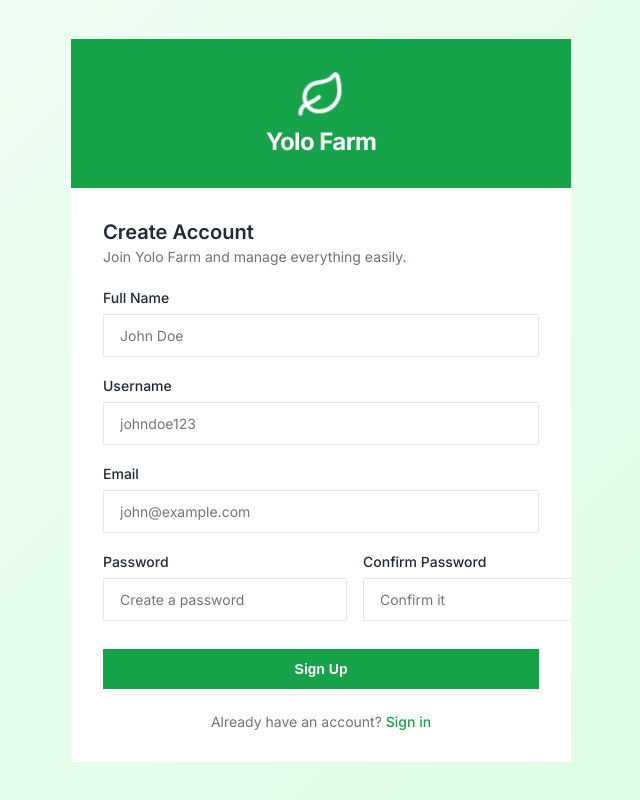
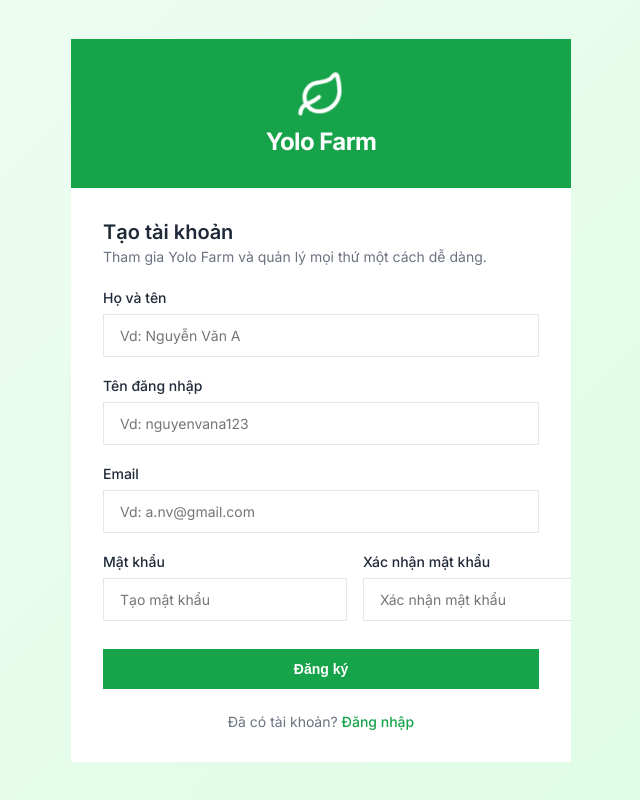
Before and after one commit to tinletrongCS/dadn-server, a React (Vite) app in the folder client/: page /register in a window 1280 px wide. Shown: the whole page, without its empty margins (319-959 px from the left). Built offline with nearby package versions, Linux system fonts and the light colour scheme.

Commit message:
update UX

```diff
--- a/client/src/pages/Login.jsx
+++ b/client/src/pages/Login.jsx
@@ -21,7 +21,7 @@
       login(data.access_token);
       navigate('/');
     } catch (err) {
-      setError(err.message || "Failed to login");
+      setError(err.message || "Đăng nhập thất bại");
     } finally {
       setLoading(false);
     }
@@ -33,11 +33,12 @@
         <div className="auth-header">
           <Leaf className="logo-icon" />
           <h1>Yolo Farm</h1>
+          <h2><font size="8px">Hệ thống nông trại thông minh</font></h2>
         </div>
 
         <div className="auth-body">
-          <h2>Welcome Back</h2>
-          <p className="subtitle">Sign in to manage your smart farm.</p>
+          <h2>Xin chào</h2>
+          <p className="subtitle">Đăng nhập để quản lý hệ thống nông trại thông minh.</p>
 
           {error && <div className="auth-error">{error}</div>}
 
@@ -69,12 +70,12 @@
             </div>
 
             <button type="submit" disabled={loading} className="btn-primary">
-              {loading ? "Signing in..." : "Sign In"}
+              {loading ? "Đang đăng nhập..." : "Đăng nhập"}
             </button>
           </form>
 
           <div className="auth-footer">
-            <p>Don't have an account? <Link to="/register">Register here</Link></p>
+            <p>Chưa có tài khoản? <Link to="/register">Đăng ký</Link></p>
           </div>
         </div>
       </div>
--- a/client/src/pages/Register.jsx
+++ b/client/src/pages/Register.jsx
@@ -56,26 +56,26 @@
         </div>
 
         <div className="auth-body">
-          <h2>Create Account</h2>
+          <h2>Tạo tài khoản</h2>
           <p className="subtitle">
-            Join Yolo Farm and manage everything easily.
+            Tham gia Yolo Farm và quản lý mọi thứ một cách dễ dàng.
           </p>
 
           {error && <div className="auth-error">{error}</div>}
           {success && (
             <div className="auth-success">
-              Registration successful! Redirecting to login...
+              Đăng ký thành công! Đang chuyển hướng đến trang đăng nhập...
             </div>
           )}
 
           <form onSubmit={handleSubmit} className="auth-form">
             <div className="form-group">
-              <label htmlFor="full_name">Full Name</label>
+              <label htmlFor="full_name">Họ và tên</label>
               <input
                 type="text"
                 id="full_name"
                 name="full_name"
-                placeholder="John Doe"
+                placeholder="Vd: Nguyễn Văn A"
                 value={formData.full_name}
                 onChange={handleChange}
                 required
@@ -83,12 +83,12 @@
             </div>
 
             <div className="form-group">
-              <label htmlFor="username">Username</label>
+              <label htmlFor="username">Tên đăng nhập</label>
               <input
                 type="text"
                 id="username"
                 name="username"
-                placeholder="johndoe123"
+                placeholder="Vd: nguyenvana123"
                 value={formData.username}
                 onChange={handleChange}
                 required
@@ -101,7 +101,7 @@
                 type="email"
                 id="email"
                 name="email"
-                placeholder="john@example.com"
+                placeholder="Vd: a.nv@gmail.com"
                 value={formData.email}
                 onChange={handleChange}
                 required
@@ -110,24 +110,24 @@
 
             <div className="form-row">
               <div className="form-group">
-                <label htmlFor="password">Password</label>
+                <label htmlFor="password">Mật khẩu</label>
                 <input
                   type="password"
                   id="password"
                   name="password"
-                  placeholder="Create a password"
+                  placeholder="Tạo mật khẩu"
                   value={formData.password}
                   onChange={handleChange}
                   required
                 />
               </div>
               <div className="form-group">
-                <label htmlFor="confirm_password">Confirm Password</label>
+                <label htmlFor="confirm_password">Xác nhận mật khẩu</label>
                 <input
                   type="password"
                   id="confirm_password"
                   name="confirm_password"
-                  placeholder="Confirm it"
+                  placeholder="Xác nhận mật khẩu"
                   value={formData.confirm_password}
                   onChange={handleChange}
                   required
@@ -141,13 +141,13 @@
               className="btn-primary"
               style={{ marginTop: "0.5rem" }}
             >
-              {loading ? "Registering..." : "Sign Up"}
+              {loading ? "Đang đăng ký..." : "Đăng ký"}
             </button>
           </form>
 
           <div className="auth-footer">
             <p>
-              Already have an account? <Link to="/login">Sign in</Link>
+              Đã có tài khoản? <Link to="/login">Đăng nhập</Link>
             </p>
           </div>
         </div>
```
